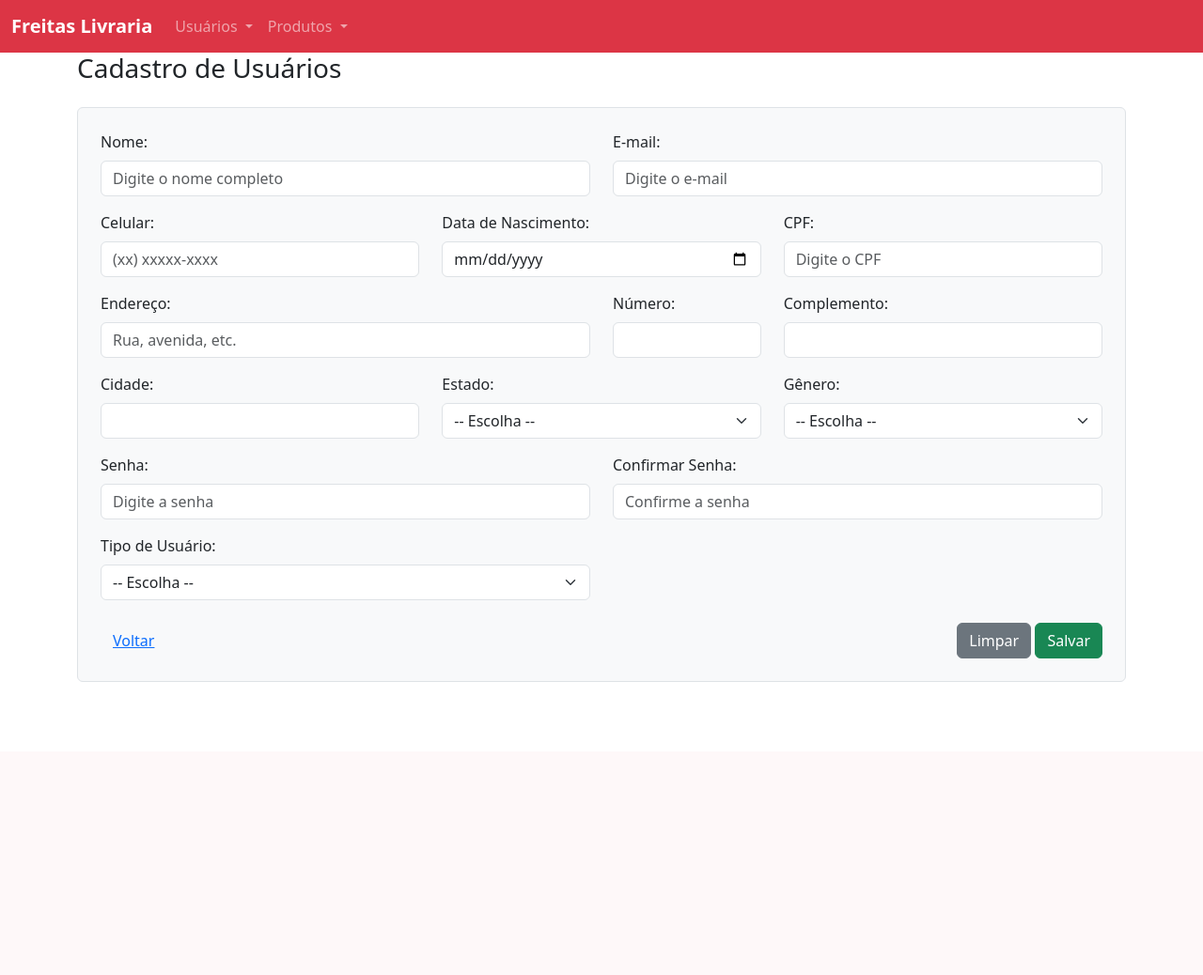
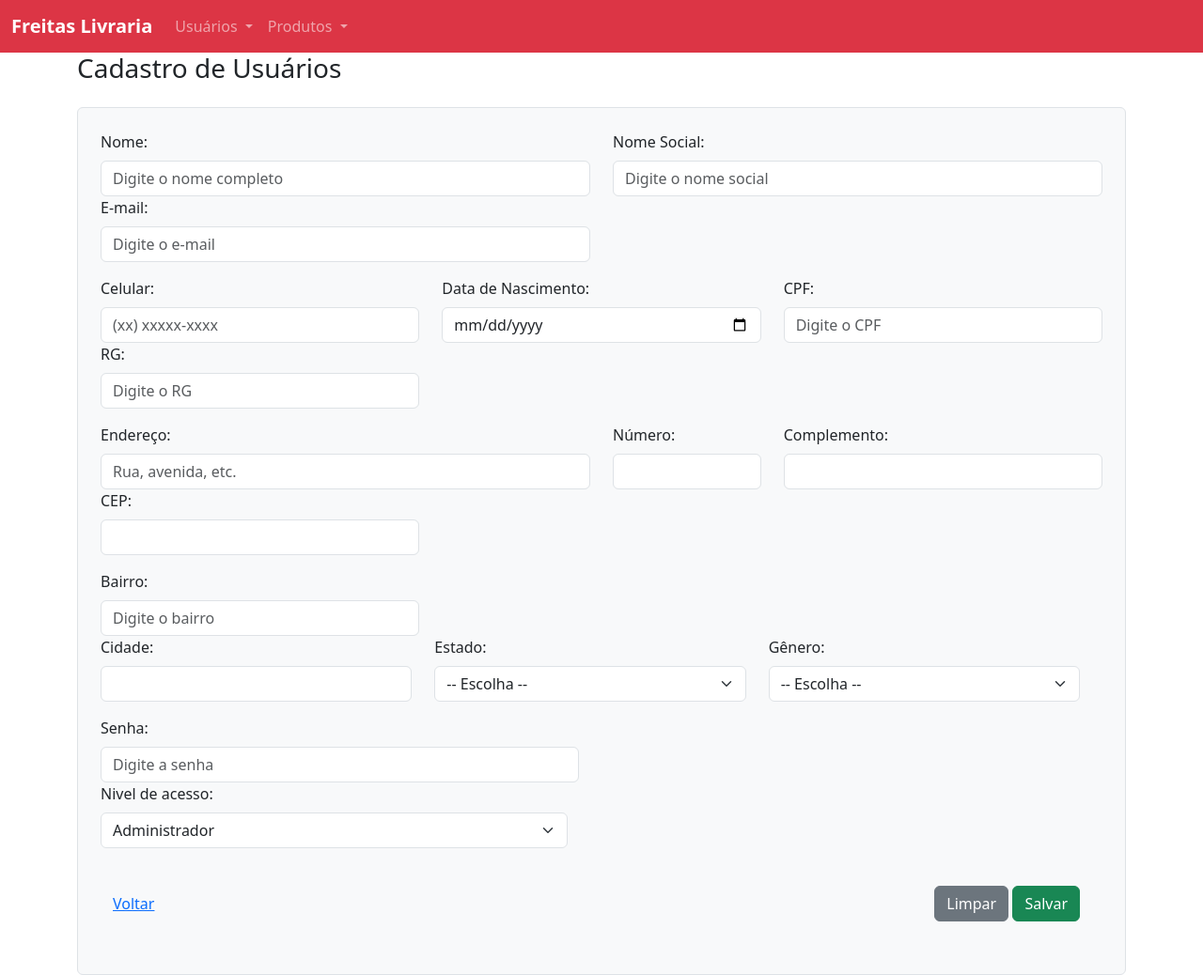
Before and after one commit to JoaoVitorFreitasSousa/projeto_pi_entrega, a PHP site: page /usuarios/inserir in a window 1280 px wide. Shown: the whole page at 94% size. Before the commit the page ends 726 px from the top, so only its background shows below. Run offline with PHP 8.4, Linux system fonts and the light colour scheme.

Commit message:
Adicionando função de Cadastrar clientes

```diff
--- a/app/Views/usuarios/form_usuarios.php
+++ b/app/Views/usuarios/form_usuarios.php
@@ -1,56 +1,75 @@
 
     <h3 class="mb-4">Cadastro de Usuários</h3>
 
-    <form class="border rounded p-4 bg-light">
+    <form action="/usuarios/salvar" method="POST" class="border rounded p-4 bg-light">
       <div class="row mb-3">
         <div class="col-md-6">
           <label class="form-label">Nome:</label>
-          <input type="text" class="form-control" placeholder="Digite o nome completo">
+          <input type="text" name="nome" class="form-control" placeholder="Digite o nome completo">
+        </div>
+
+        <div class="col-md-6">
+          <label class="form-label">Nome Social:</label>
+          <input type="text" name="nome_social" class="form-control" placeholder="Digite o nome social">
         </div>
         <div class="col-md-6">
           <label class="form-label">E-mail:</label>
-          <input type="email" class="form-control" placeholder="Digite o e-mail">
+          <input type="email" name="email" class="form-control" placeholder="Digite o e-mail">
         </div>
       </div>
 
       <div class="row mb-3">
         <div class="col-md-4">
           <label class="form-label">Celular:</label>
-          <input type="text" class="form-control" placeholder="(xx) xxxxx-xxxx">
+          <input type="text" name="celular" class="form-control" placeholder="(xx) xxxxx-xxxx">
         </div>
         <div class="col-md-4">
           <label class="form-label">Data de Nascimento:</label>
-          <input type="date" class="form-control">
+          <input type="date" name="data_nascimento" class="form-control">
         </div>
         <div class="col-md-4">
           <label class="form-label">CPF:</label>
-          <input type="text" class="form-control" placeholder="Digite o CPF">
+          <input type="text" name="cpf" class="form-control" placeholder="Digite o CPF">
+        </div>
+        <div class="col-md-4">
+          <label class="form-label">RG:</label>
+          <input type="text" name="rg" class="form-control" placeholder="Digite o RG">
         </div>
       </div>
 
       <div class="row mb-3">
         <div class="col-md-6">
           <label class="form-label">Endereço:</label>
-          <input type="text" class="form-control" placeholder="Rua, avenida, etc.">
+          <input type="text" name="rua" class="form-control" placeholder="Rua, avenida, etc.">
         </div>
         <div class="col-md-2">
           <label class="form-label">Número:</label>
-          <input type="text" class="form-control">
+          <input type="text" name="numero" class="form-control">
         </div>
         <div class="col-md-4">
           <label class="form-label">Complemento:</label>
-          <input type="text" class="form-control">
+          <input type="text" name="complemento" class="form-control">
+        </div>
+        <div class="col-md-4">
+          <label class="form-label">CEP:</label>
+          <input type="text" name="cep" class="form-control">
         </div>
       </div>
 
       <div class="row mb-3">
+    <div class="col-md-4">
+      <label class="form-label">Bairro:</label>
+      <input type="text" name="bairro" class="form-control" placeholder="Digite o bairro">
+    </div>
+
+      <div class="row mb-3">
         <div class="col-md-4">
           <label class="form-label">Cidade:</label>
-          <input type="text" class="form-control">
+          <input type="text" name="cidade" class="form-control">
         </div>
         <div class="col-md-4">
           <label class="form-label">Estado:</label>
-          <select class="form-select">
+          <select name="estado" class="form-select">
             <option selected>-- Escolha --</option>
             <option>AC</option><option>AL</option><option>AP</option><option>AM</option><option>BA</option>
             <option>CE</option><option>DF</option><option>ES</option><option>GO</option><option>MA</option>
@@ -62,7 +81,7 @@
         </div>
         <div class="col-md-4">
           <label class="form-label">Gênero:</label>
-          <select class="form-select">
+          <select name="genero" class="form-select">
             <option selected>-- Escolha --</option>
             <option>Masculino</option>
             <option>Feminino</option>
@@ -74,22 +93,17 @@
       <div class="row mb-3">
         <div class="col-md-6">
           <label class="form-label">Senha:</label>
-          <input type="password" class="form-control" placeholder="Digite a senha">
+          <input type="password" name="senha" class="form-control" placeholder="Digite a senha">
         </div>
-        <div class="col-md-6">
-          <label class="form-label">Confirmar Senha:</label>
-          <input type="password" class="form-control" placeholder="Confirme a senha">
-        </div>
-      </div>
+
 
       <div class="row mb-3">
         <div class="col-md-6">
-          <label class="form-label">Tipo de Usuário:</label>
-          <select class="form-select">
-            <option selected>-- Escolha --</option>
-            <option>Administrador</option>
-            <option>Funcionário</option>
-            <option>Cliente</option>
+          <label class="form-label">Nivel de acesso:</label>
+          <select name="nivel_acesso" class="form-select">
+            <option value='Administrador'>Administrador</option>
+            <option value='Funcionario'>Funcionário</option>
+            <option value='Cliente'>Cliente</option>
           </select>
         </div>
       </div>
--- a/freitas_livraria.sql
+++ b/freitas_livraria.sql
@@ -22,7 +22,7 @@ CREATE TABLE usuarios (
     cep VARCHAR(10),
     estado CHAR(2),
     email VARCHAR(255) NOT NULL,
-    nivel_acesso ENUM('Administrador', 'Funcionário', 'Cliente') NOT NULL,
+    nivel_acesso ENUM('Administrador', 'Funcionario', 'Cliente') NOT NULL,
     senha VARCHAR(255) NOT NULL,
     created_at TIMESTAMP DEFAULT CURRENT_TIMESTAMP,
     updated_at TIMESTAMP DEFAULT CURRENT_TIMESTAMP ON UPDATE CURRENT_TIMESTAMP,
--- a/public/index.php
+++ b/public/index.php
@@ -48,6 +48,12 @@ $controller->listar();
  render('usuarios/form_usuarios.php',['title' => 'Cadastrar Usuario']);
 }
 
+//Verifica alem da rota o tipo do pedido
+else if($url == "/usuarios/salvar" && $_SERVER['REQUEST_METHOD'] == 'POST'){
+    $controller = new UsuarioController();
+    $controller->salvar();
+}
+
 //Produtos
 else if($url == "/produtos"){
 render('produtos/lista_produtos.php',['title' => 'Listar Produtos']);
```
Also changed, not shown: app/Controllers/UsuarioController.php (+50 -0 lines), app/Models/Usuario.php (+26 -1 lines).
